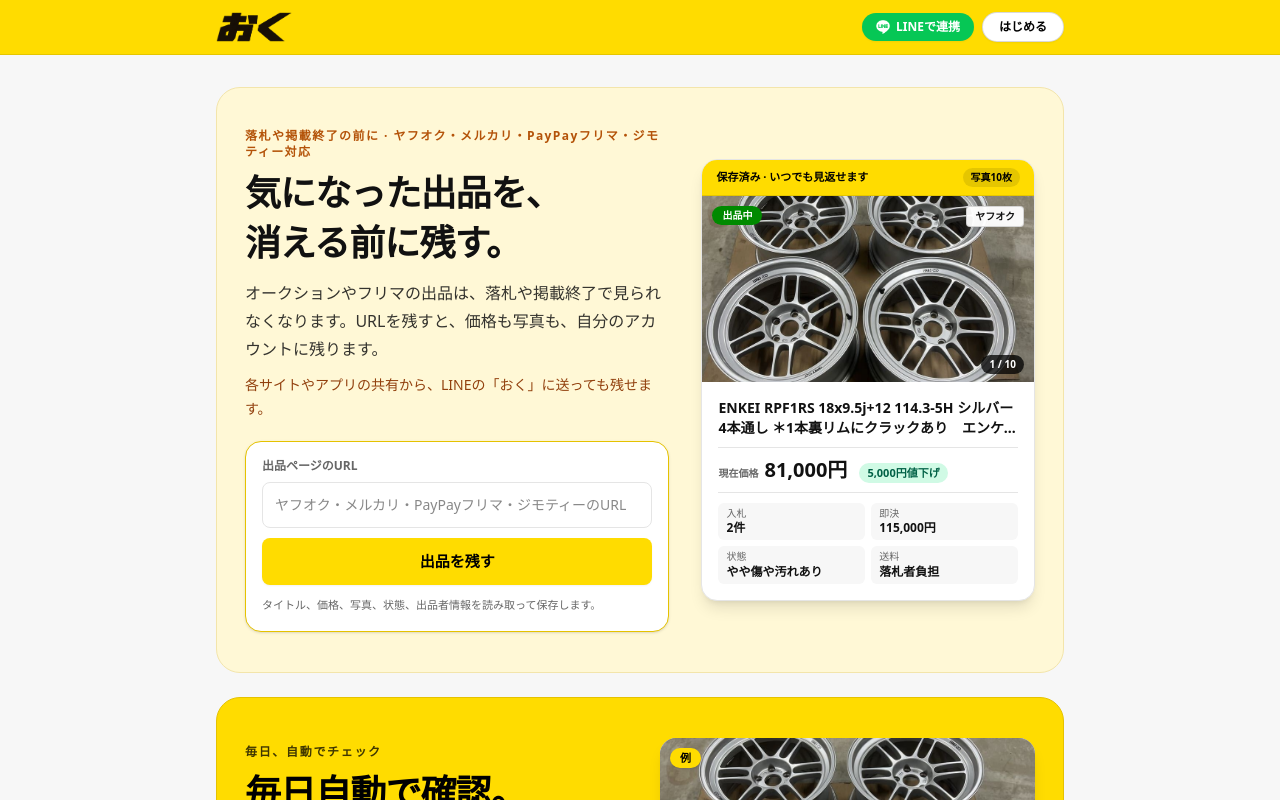
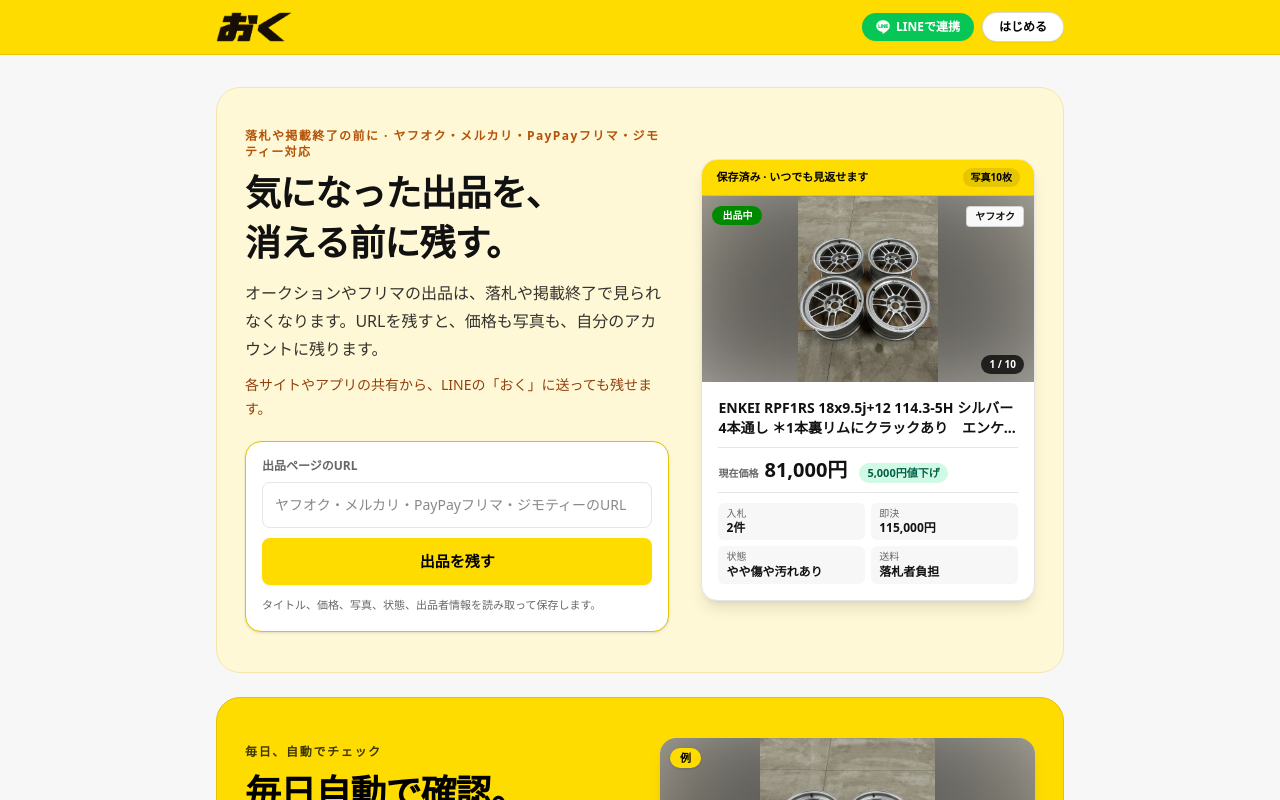
Before and after one commit to goodgunu/oku, a Next.js app: page / in a window 1280 px wide. Shown: the top 800 px of the page. Built offline with nearby package versions, Linux system fonts and the light colour scheme; no server answers.

Commit message:
Fill tutorial photo frames with a blurred copy of the same picture.
object-cover alone cropped the four ENKEI wheels; a blurred fill removes the gray letterbox while keeping the whole photo visible.

```diff
--- a/components/landing-mocks.tsx
+++ b/components/landing-mocks.tsx
@@ -57,13 +57,23 @@ const PHOTO_BG = "#C5C3BE";
 
 export function SamplePhoto({ src = SAMPLE_ACTIVE.photo, className = "" }: { src?: string; className?: string }) {
   return (
+    <>
       <Image
         src={src}
         alt=""
         fill
         sizes="(max-width: 640px) 100vw, 420px"
-      className={`object-cover ${className}`}
+        aria-hidden
+        className="pointer-events-none scale-125 object-cover blur-2xl"
       />
+      <Image
+        src={src}
+        alt=""
+        fill
+        sizes="(max-width: 640px) 100vw, 420px"
+        className={`object-contain ${className}`}
+      />
+    </>
   );
 }
 
```
Lines whose indentation alone changed are shown as unchanged.
